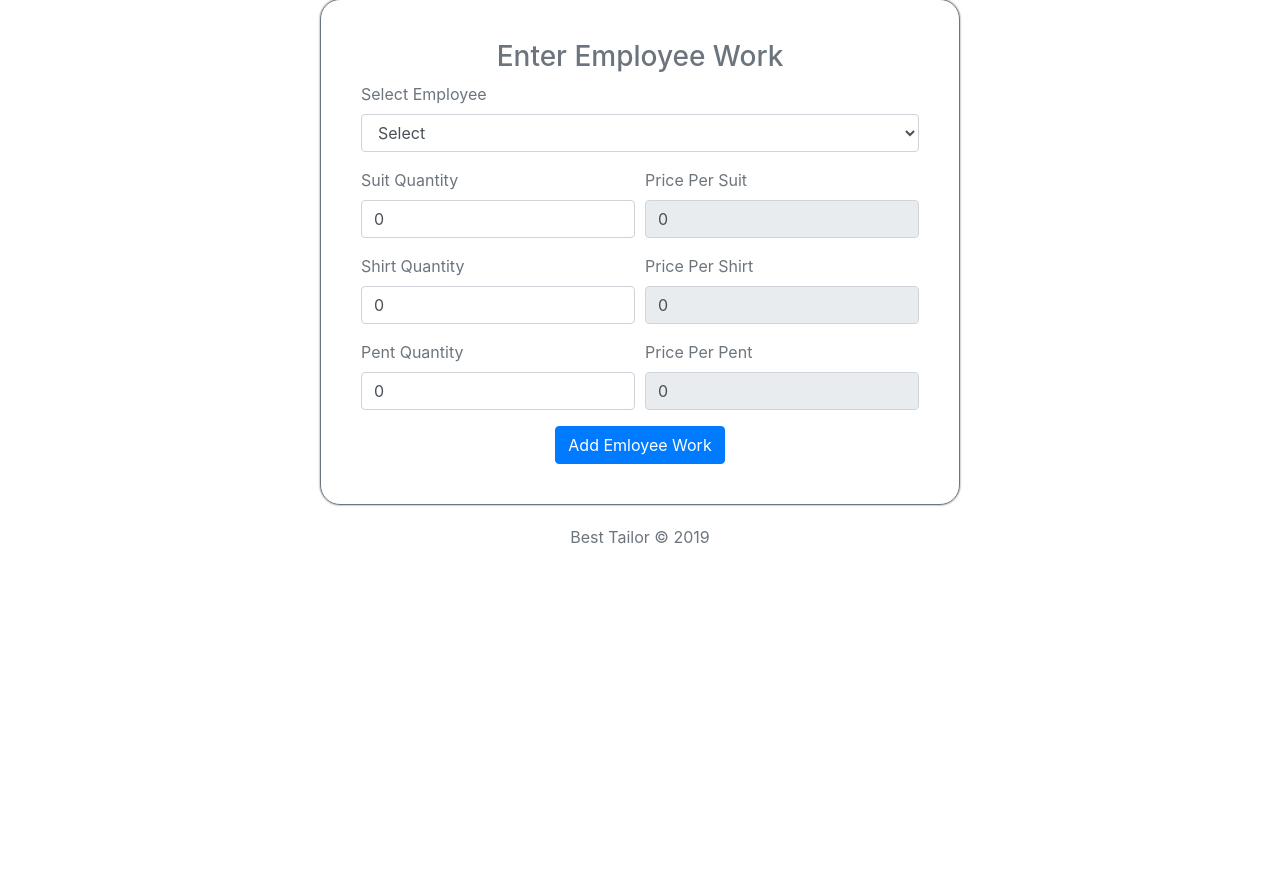
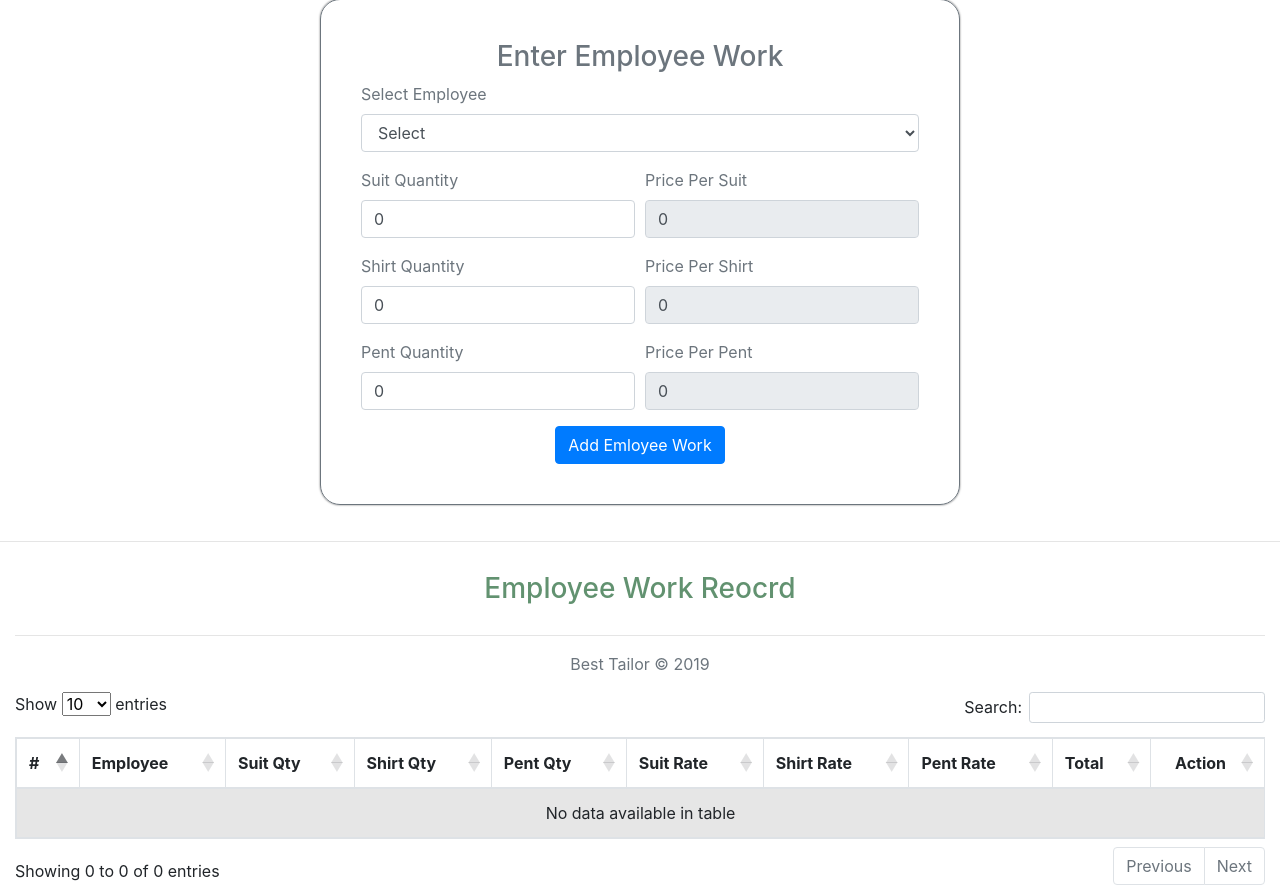
Before and after one commit to Irshad-Khan/STS, a Laravel app: page /employee/workhistory/create in a window 1280 px wide. Shown: the part 97-984 px from the top of the page. Before the commit the page ends 800 px from the top, so only its background shows below. Run offline with Laravel 8, Linux system fonts and the light colour scheme; data that the repository does not hold is empty; some libraries are stand-ins or nearby versions.

Commit message:
worked on work hsitory module

```diff
--- a/app/Http/Controllers/WorkHistoryController.php
+++ b/app/Http/Controllers/WorkHistoryController.php
@@ -9,6 +9,7 @@ use App\Service\WorkHistoryService;
 use Illuminate\Support\Facades\DB;
 class WorkHistoryController extends Controller
 {
+
     /**
      * Function is used to get only name and id of all employee and return back to
      * create view of employee workhistory
@@ -16,7 +17,10 @@ class WorkHistoryController extends Controller
      */
     public function create (){
         $employee = Employee::all()->pluck('name','id');
-        return view('workhistory.create',compact('employee'));
+        $workhistory = DB::table('work_histories')
+                        ->select('employee_id','suitqty','shirtqty','pantqty','suitprice','shirtprice','pentprice','totalprice')
+                        ->get();
+        return view('workhistory.create',compact('employee','workhistory'));
     }
 
     /**
@@ -39,20 +43,7 @@ class WorkHistoryController extends Controller
         $workhistory = DB::table('work_histories')
                         ->select('employee_id','suitqty','shirtqty','pantqty','suitprice','shirtprice','pentprice','totalprice')
                         ->get();
-
-        // $workhistory = WorkHistory::all();
-        // dd($workhistory->employee->name);
-        // foreach(json_decode($workhistory) as $key => $val){
-        //         dump($val->employee->name);
-        // }
-        // die;
         $view = view("ajaxView.workhistory",compact('workhistory'))->render();
         return response()->json(['html'=>$view]);
-        // return response()->json([
-        //     'message' => 'Saved',
-        //     'data' => $workhistory
-        // ]);
-
-
     }
 }
--- a/resources/views/workhistory/create.blade.php
+++ b/resources/views/workhistory/create.blade.php
@@ -55,7 +55,46 @@
      </div>
      </div>
    </div>
-  <div class="tabeldata" style="max-width: 1330px; margin-left: auto; margin-right: auto;">
+   <hr>
+<div class="container" style="max-width: 1370px;">
+<h3 style="text-align: center; margin-top: 30px; margin-bottom: 30px; color: #629270;">Employee Work Reocrd</h3>
+<hr>
+ <table id="tableID" class="table table-striped table-bordered" style="width:100%">
+      <thead>
+            <tr>
+                <th>#</th>
+                <th>Employee</th>
+                <th>Suit Qty</th>
+                <th>Shirt Qty</th>
+                <th>Pent Qty</th>
+                <th>Suit Rate</th>
+                <th>Shirt Rate</th>
+                <th>Pent Rate</th>
+                <th>Total</th>
+                <th style="text-align: center;">Action</th>
+            </tr>
+        </thead>
+        <tbody class="tabeldata" style="max-width: 1330px; margin-left: auto; margin-right: auto;">
+          @foreach (json_decode($workhistory) as $key => $val )
+                <tr>
+                <td>{{ $key + 1 }}</td>
+                <td>{{ $val->employee_id }}</td>
+                <td>{{ $val->suitqty }}</td>
+                <td>{{ $val->shirtqty }}</td>
+                <td>{{ $val->pantqty }}</td>
+                <td>{{ $val->suitprice }}</td>
+                <td>{{ $val->shirtprice }}</td>
+                <td>{{ $val->pentprice }}</td>
+                <td>{{ $val->totalprice }}</td>
+                <td style="text-align: center; width: 370px;">
+                    <a href="" class="btn btn-warning action-btn-size"><i class="fa fa-eye"></i> View</a>
+                    <a href="" class="btn btn-primary action-btn-size"><i class="fa fa-edit"></i> Update</a>
+                    <a href="" onclick="return confirm('Are you sure?')" class="btn btn-danger action-btn-size"><i class="fa fa-trash"></i> Delete</a>
+                </td>
+                </tr>
+            @endforeach
+        </tbody>
+        </html>
+</div>
 
-  </div>
 @endsection
```
Also changed, not shown: resources/views/ajaxView/workhistory.blade.php (+2 -22 lines).
